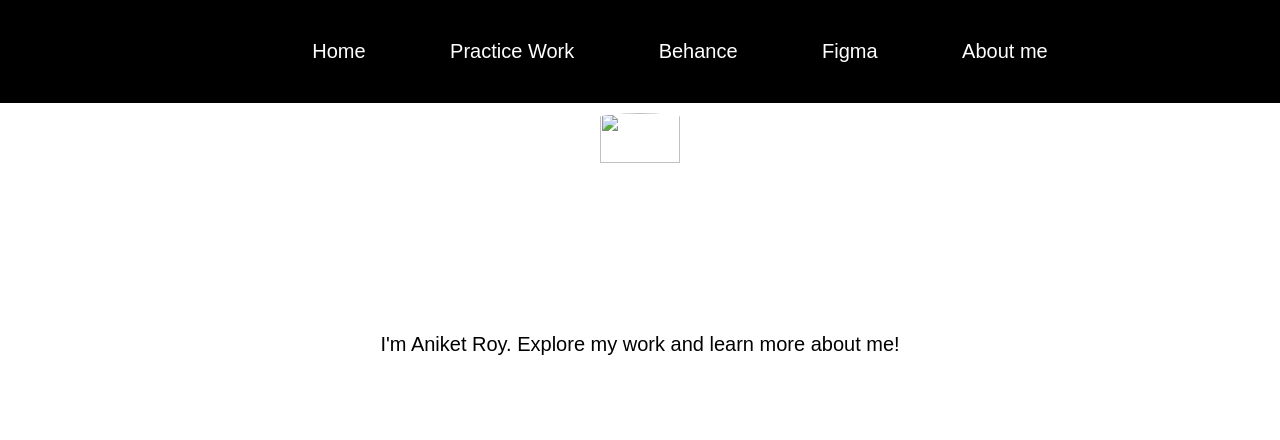
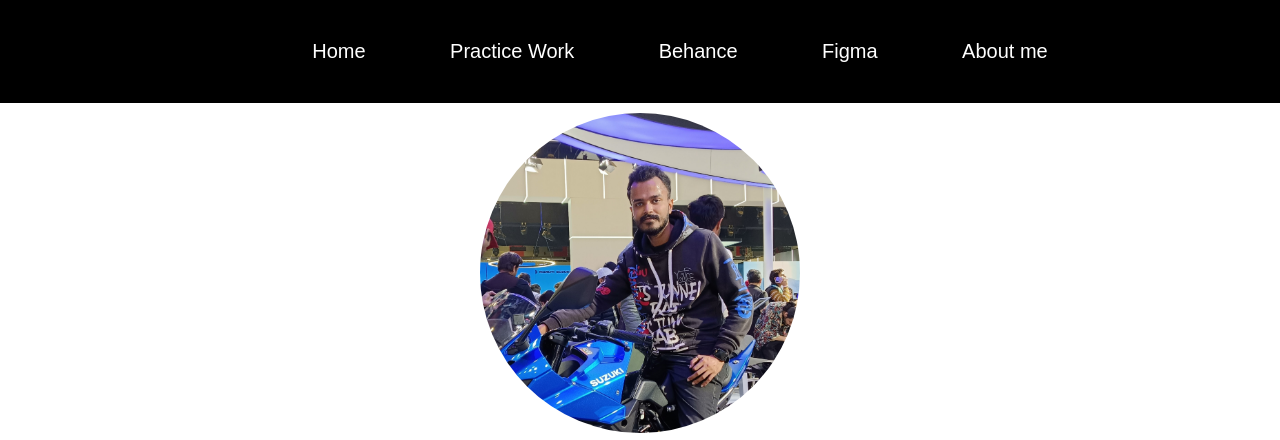
Before and after one commit to Aniket20202/Work, a plain HTML site: page index.html in a window 1280 px wide. Shown: the top 440 px of the page. Drawn offline with Linux system fonts and the light colour scheme.

Commit message:
Update index.html

```diff
--- a/index.html
+++ b/index.html
@@ -106,7 +106,7 @@ margin-top:40px;
 
 <body>
 
-<img src=" images/p3.jpg" class="pic">
+<img src="p3.jpg" class="pic">
 
 <p Style="font-size: 20px; color: black;">
 I'm Aniket Roy. Explore my work and learn more about me!
```
